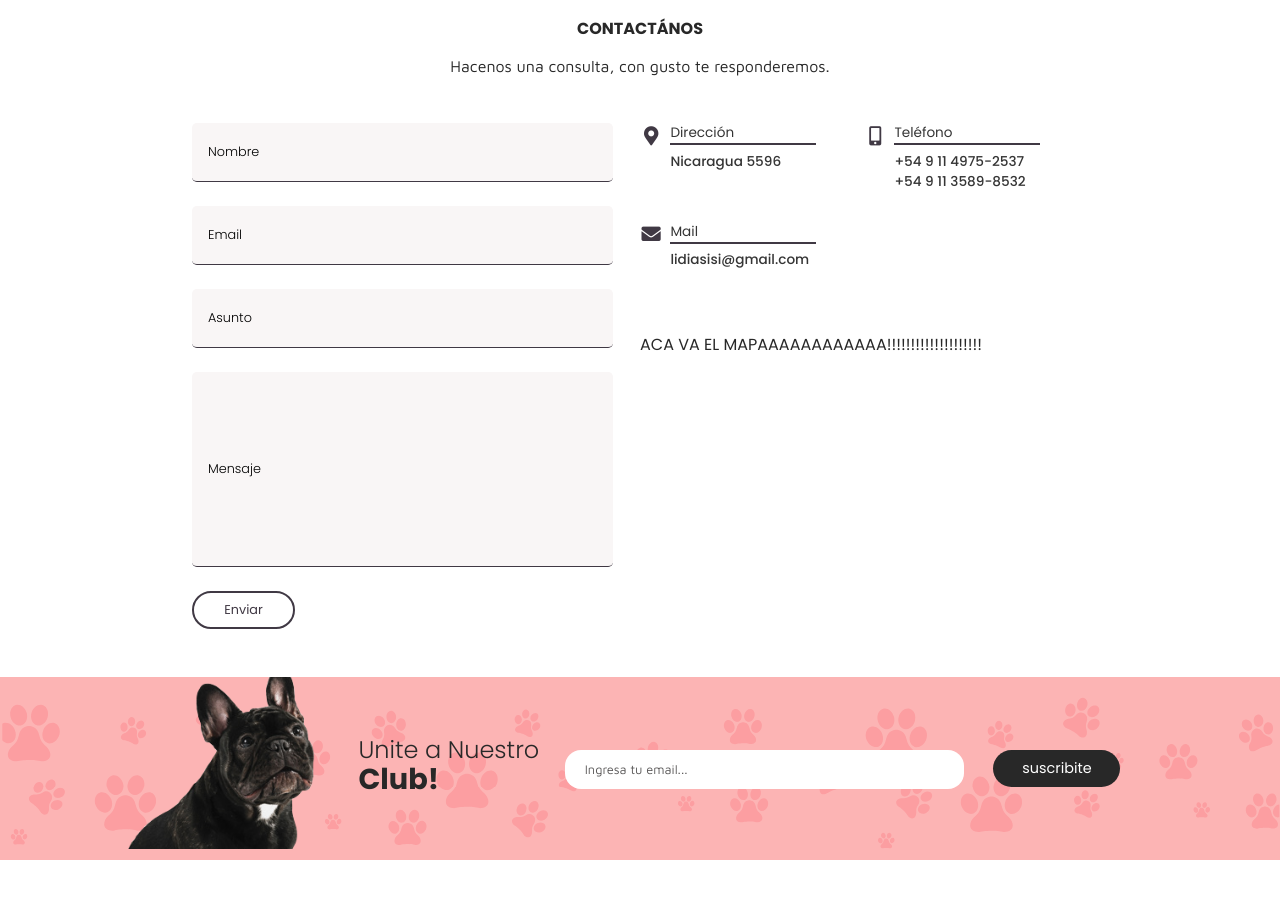
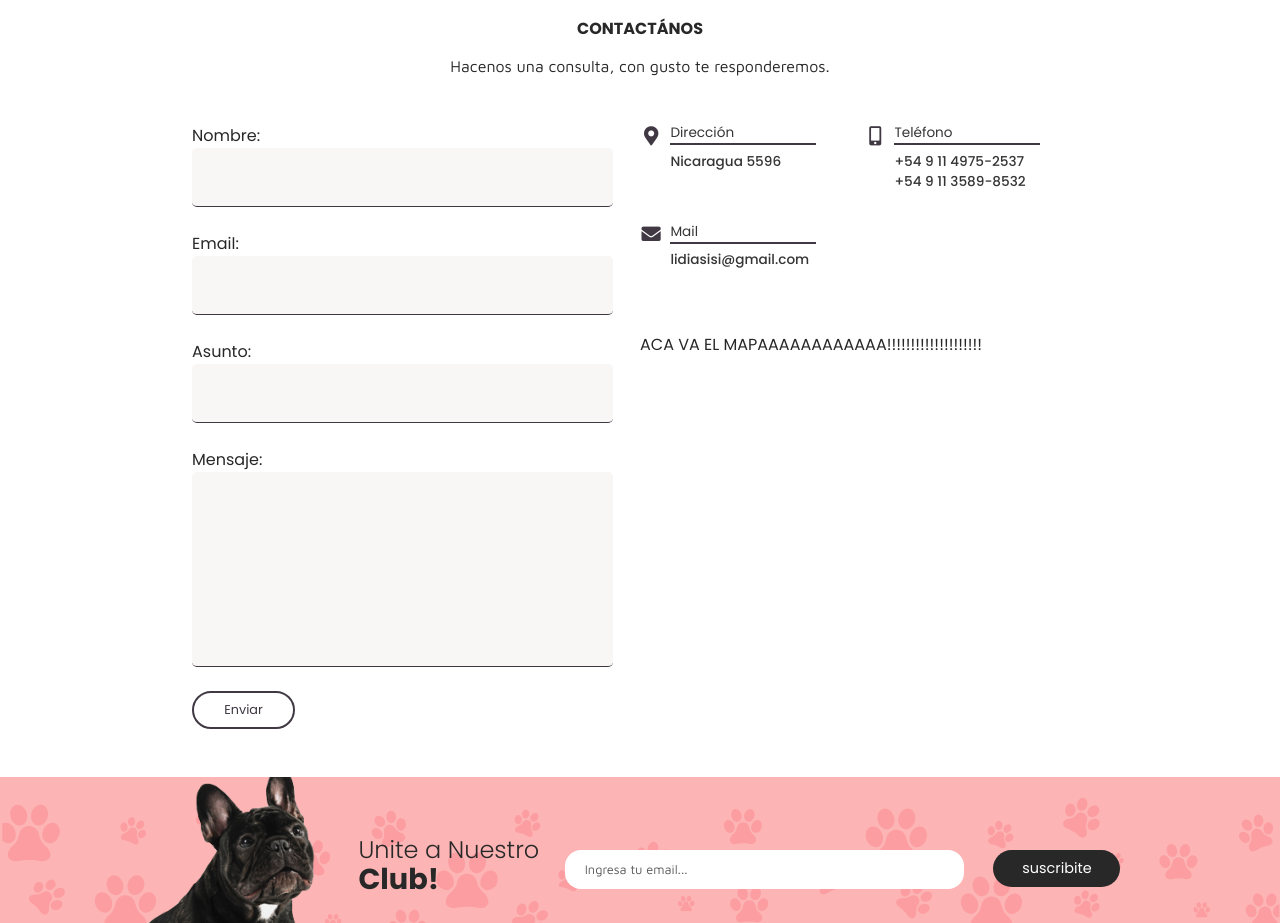
Before and after one commit to osmarycarrillo/criamas-project, a React (Create React App) app in the folder criamas/: page / in a window 1280 px wide. Shown: the part 2300-3223 px from the top of the page. Built offline with nearby package versions, Linux system fonts and the light colour scheme; a web font is replaced by a local one.

Commit message:
Feat: create tag label ang delete value of input

```diff
--- a/criamas/src/components/FormContact.js
+++ b/criamas/src/components/FormContact.js
@@ -5,12 +5,16 @@ class FormContact extends React.Component {
     render() {
         return (
             <div className="form-contact">
-                <input type="text" value="Nombre"></input>
-                <input type="text" value="Email"></input>
-                <input type="text" value="Asunto"></input>
-                <input className="input-msj" type="text" value="Mensaje"></input>
+                <label htmlFor="Nombre">Nombre:</label>
+                <input type="text" name="Nombre" ></input>
+                <label htmlFor="Email">Email:</label>
+                <input type="text" name="Email"></input>
+                <label htmlFor="Asunto">Asunto:</label>
+                <input type="text" name="Asunto"></input>
+                <label htmlFor="Mensaje">Mensaje:</label>
+                <input className="input-msj" type="text" name="Mensaje"></input>
                 <div className="container_contact">
-                  <Button name="Enviar" styleCss="button-con"></Button>
+                    <Button name="Enviar" styleCss="button-con"></Button>
                 </div>
             </div>
         )
```
